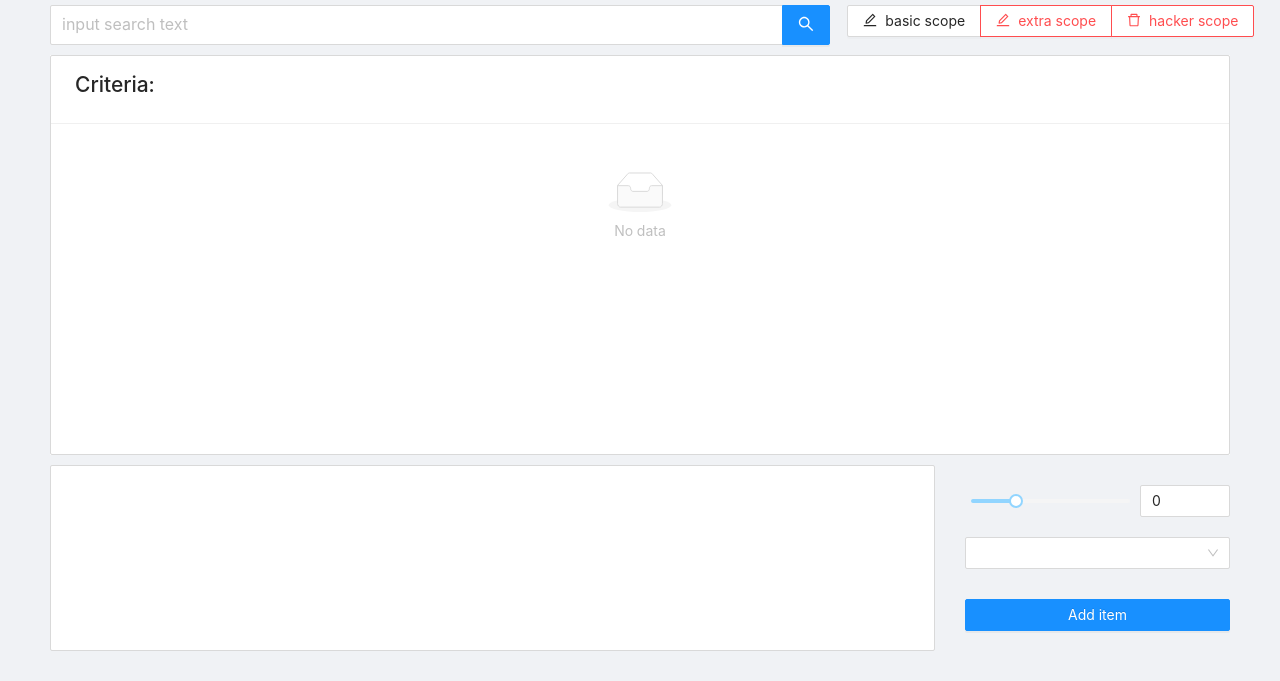
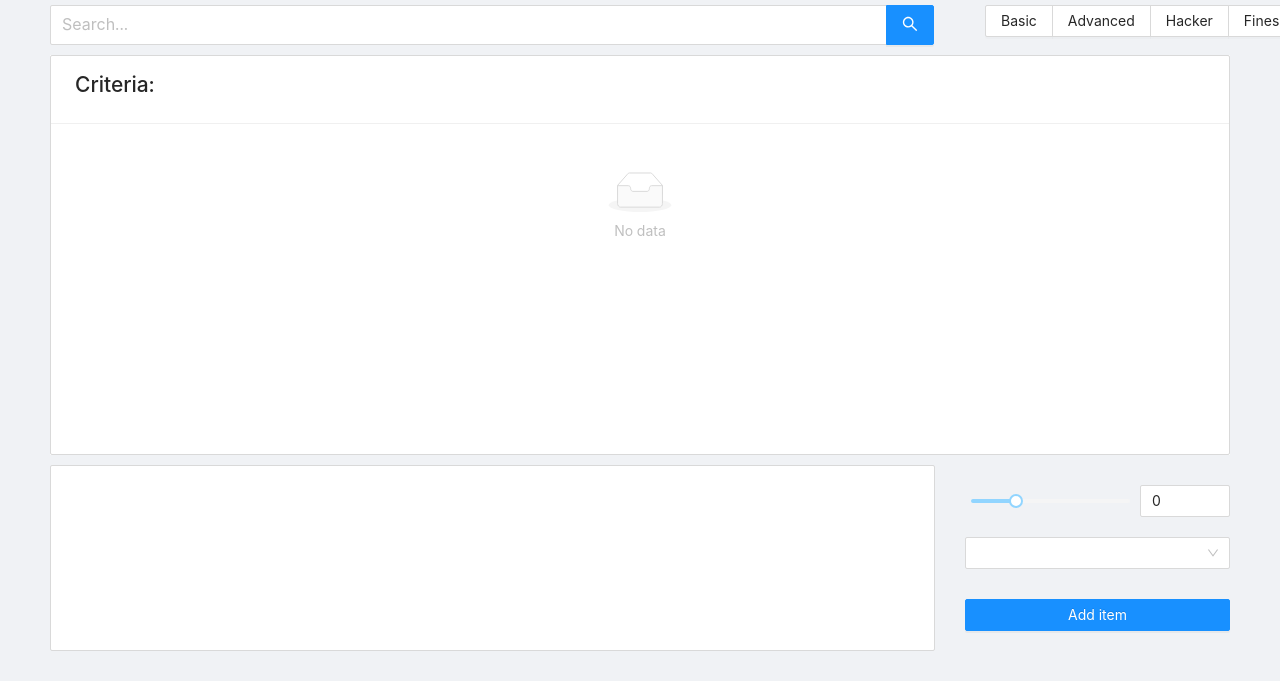
Before and after one commit to tensegrity666/x-check-app, a React app: page /task in a window 1280 px wide. Shown: the part 143-824 px from the top of the page. Built offline with nearby package versions, Linux system fonts and the light colour scheme.

Commit message:
refactor: searcher styles

```diff
--- a/src/components/task/index.module.css
+++ b/src/components/task/index.module.css
@@ -112,3 +112,7 @@
 .selectWrapper {
   padding-bottom: 30px;
 }
+
+.sort {
+  padding-left: 50px;
+}
--- a/src/components/task/searcher.js
+++ b/src/components/task/searcher.js
@@ -1,4 +1,4 @@
-import React from 'react';
+import React, { useState } from 'react';
 import { Input, Row, Col } from 'antd';
 
 import SortGroup from './sort-group';
@@ -6,18 +6,25 @@ import SortGroup from './sort-group';
 const Searcher = () => {
   const { Search } = Input;
 
+  const [searchValue, setSearchValue] = useState(null);
+
+  const onSearchChange = (event) => {
+    setSearchValue(event.target.value);
+  };
+
   return (
-    <Row gutter={16}>
-      <Col className="gutter-row" span={16}>
+    <Row justify="space-between">
+      <Col className="gutter-row" span={18}>
         <Search
-          placeholder="input search text"
-          // eslint-disable-next-line no-console
-          onSearch={(value) => console.log(value)}
+          placeholder="Search..."
+          onChange={onSearchChange}
+          // onSearch={onSearchChange}
+          value={searchValue}
           size="large"
           enterButton
         />
       </Col>
-      <Col className="gutter-row" span={8}>
+      <Col span={6}>
         <SortGroup />
       </Col>
     </Row>
--- a/src/components/task/sort-group.js
+++ b/src/components/task/sort-group.js
@@ -1,19 +1,17 @@
 import React from 'react';
 import { Button } from 'antd';
-import { DeleteOutlined, EditOutlined } from '@ant-design/icons';
+
+import styles from './index.module.css';
 
 const SortGroup = () => {
+  const { sort } = styles;
+
   return (
-    <Button.Group>
-      <Button type="default" icon={<EditOutlined />}>
-        basic scope
-      </Button>
-      <Button danger icon={<EditOutlined />}>
-        extra scope
-      </Button>
-      <Button danger icon={<DeleteOutlined />}>
-        hacker scope
-      </Button>
+    <Button.Group className={sort}>
+      <Button>Basic</Button>
+      <Button>Advanced</Button>
+      <Button>Hacker</Button>
+      <Button>Fines</Button>
     </Button.Group>
   );
 };
```
